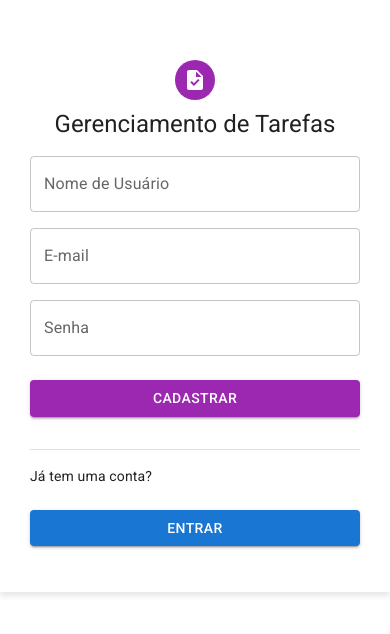
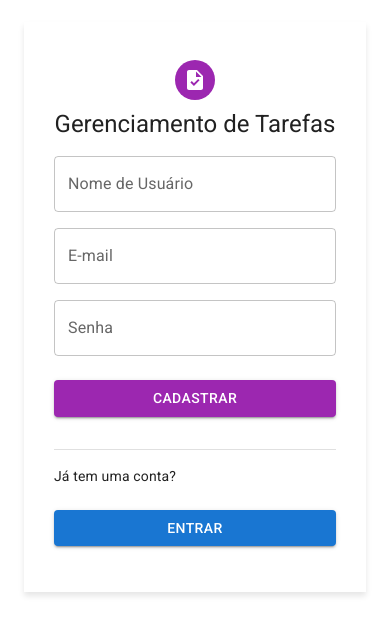
Before and after one commit to RafaelCardoso11/frontend-task-manager-reactJS, a React (Vite) app: page /register in a window 390 px wide. Shown: the part 122-756 px from the top of the page. Built offline with nearby package versions, Linux system fonts and the light colour scheme; no server answers.

Commit message:
styles: responsive

```diff
--- a/src/layout/header/index.tsx
+++ b/src/layout/header/index.tsx
@@ -32,8 +32,8 @@ export const Header = () => {
         backgroundColor: theme.palette.primary.main,
       }}
     >
-      <Grid container alignItems="center" justifyContent="space-between ">
-        <Grid item xs={8}>
+      <Grid container alignItems="center" justifyContent="space-around">
+        <Grid item  md={8} sm={6} xs={12}>
           <IconButton edge="start" style={{ color: "white", gap: 10 }}>
             <MenuIcon />
             <Typography component="h1" variant="h6" color="white">
@@ -42,7 +42,7 @@ export const Header = () => {
           </IconButton>
         </Grid>
 
-        <Grid item>
+        <Grid item  md={4} sm={6} xs={12}>
           <IconButton color="inherit">
             <Badge
               badgeContent={user.username.length}
--- a/src/pages/Sign/index.tsx
+++ b/src/pages/Sign/index.tsx
@@ -66,7 +66,7 @@ export const Sign: React.FC<IProps> = () => {
     >
       <Box
         component="form"
-        sx={{ mt: 3 }}
+        sx={{ m:3 }}
         onSubmit={handleSubmit(onSubmit)}
         style={{
           boxShadow: "0px 4px 6px rgba(0, 0, 0, 0.1)",
```
